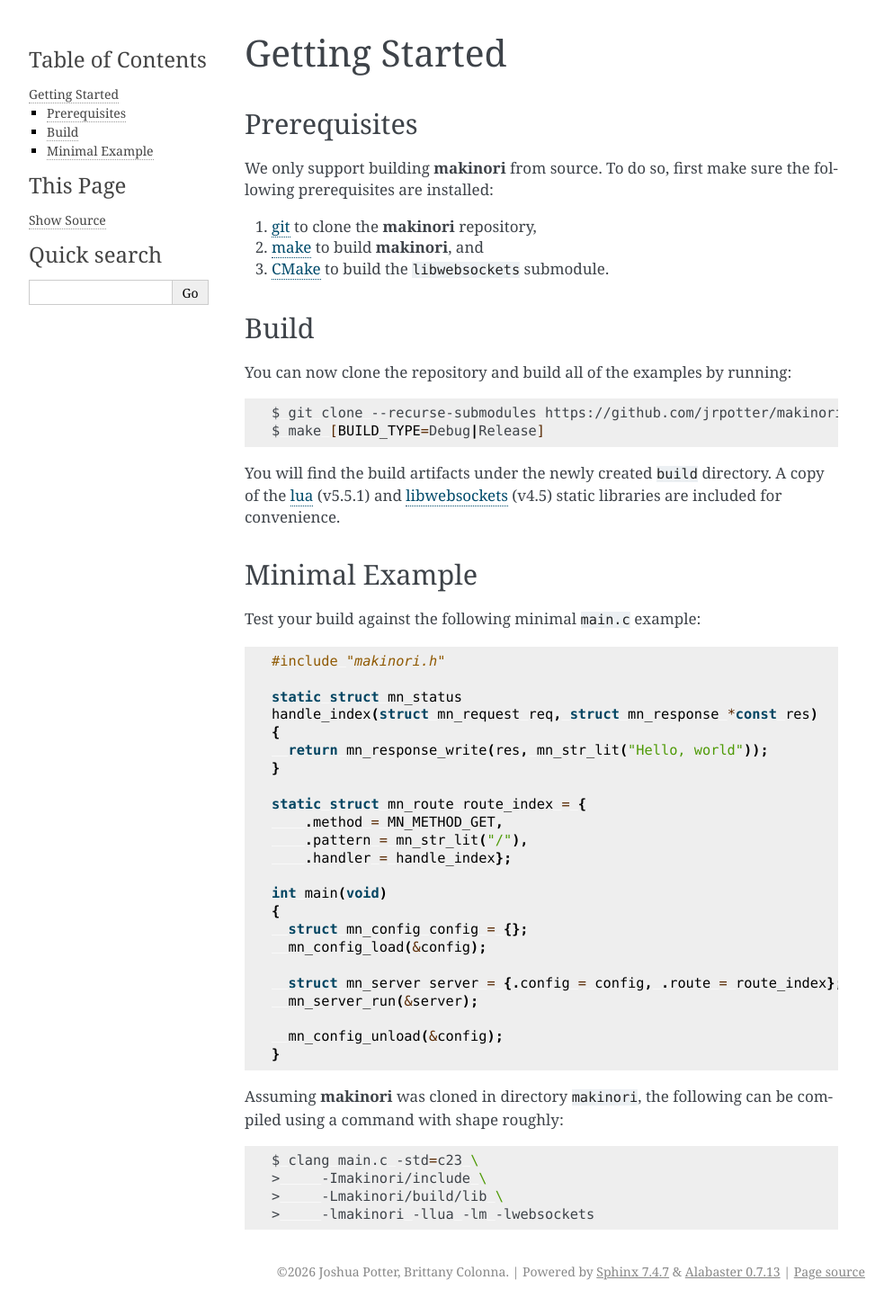
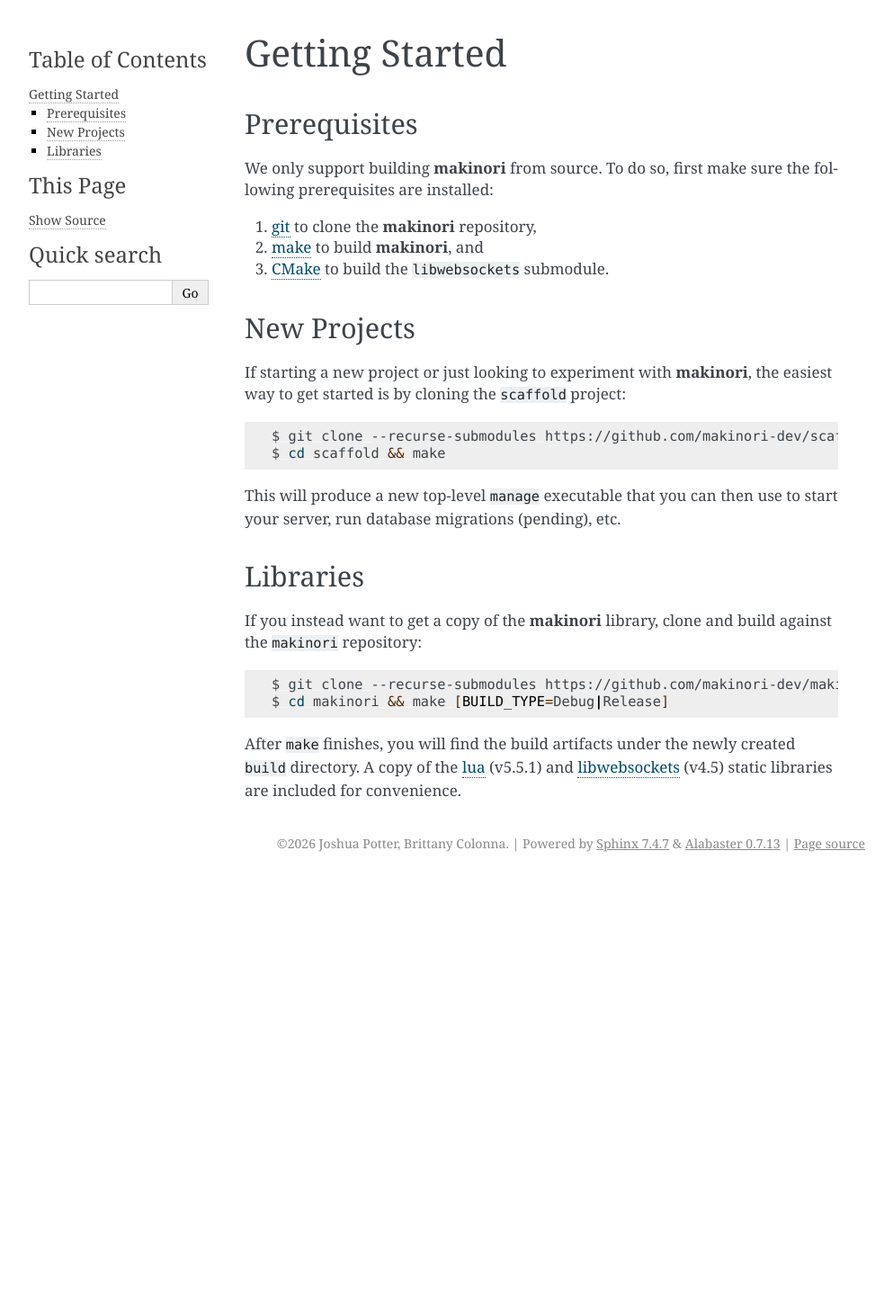
Before and after one commit to jrpotter/makinori, a Sphinx documentation site: the page built from docs/intro.rst, in a window 1280 px wide. Shown: the whole page at 90% size, without its empty margins (148-1141 px from the left). Built offline with Sphinx 7.4.7, drawn with Linux system fonts in a browser that asks for light colours; after the commit the page ends 977 px from its top, so only the background shows below that.

Commit message:
Update with reference to new makinori-dev org.

```diff
--- a/docs/intro.rst
+++ b/docs/intro.rst
@@ -11,58 +11,32 @@
 2. `make <https://www.gnu.org/software/make/>`__ to build **makinori**, and
 3. `CMake <https://cmake.org/>`__ to build the ``libwebsockets`` submodule.
 
-Build
------
+New Projects
+------------
 
-You can now clone the repository and build all of the examples by running:
+If starting a new project or just looking to experiment with **makinori**, the
+easiest way to get started is by cloning the ``scaffold`` project:
 
 .. code-block:: sh
 
-   $ git clone --recurse-submodules https://github.com/jrpotter/makinori.git
-   $ make [BUILD_TYPE=Debug|Release]
+   $ git clone --recurse-submodules https://github.com/makinori-dev/scaffold
+   $ cd scaffold && make
 
-You will find the build artifacts under the newly created ``build`` directory.
-A copy of the `lua <https://www.lua.org>`__ (v5.5.1) and `libwebsockets
-<https://libwebsockets.org/>`__ (v4.5) static libraries are included for
-convenience.
+This will produce a new top-level ``manage`` executable that you can then use to
+start your server, run database migrations (pending), etc.
 
-Minimal Example
----------------
+Libraries
+---------
 
-Test your build against the following minimal ``main.c`` example:
-
-.. code-block:: c
-
-   #include "makinori.h"
-
-   static struct mn_status
-   handle_index(struct mn_request req, struct mn_response *const res)
-   {
-     return mn_response_write(res, mn_str_lit("Hello, world"));
-   }
-
-   static struct mn_route route_index = {
-       .method = MN_METHOD_GET,
-       .pattern = mn_str_lit("/"),
-       .handler = handle_index};
-
-   int main(void)
-   {
-     struct mn_config config = {};
-     mn_config_load(&config);
-
-     struct mn_server server = {.config = config, .route = route_index};
-     mn_server_run(&server);
-
-     mn_config_unload(&config);
-   }
-
-Assuming **makinori** was cloned in directory ``makinori``, the following can be
-compiled using a command with shape roughly:
+If you instead want to get a copy of the **makinori** library, clone and build
+against the ``makinori`` repository:
 
 .. code-block:: sh
 
-   $ clang main.c -std=c23 \
-   >     -Imakinori/include \
-   >     -Lmakinori/build/lib \
-   >     -lmakinori -llua -lm -lwebsockets
+   $ git clone --recurse-submodules https://github.com/makinori-dev/makinori.git
+   $ cd makinori && make [BUILD_TYPE=Debug|Release]
+
+After ``make`` finishes, you will find the build artifacts under the newly
+created ``build`` directory. A copy of the `lua <https://www.lua.org>`__
+(v5.5.1) and `libwebsockets <https://libwebsockets.org/>`__ (v4.5) static
+libraries are included for convenience.
```
